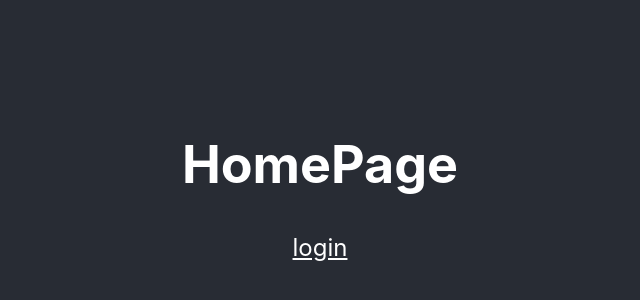
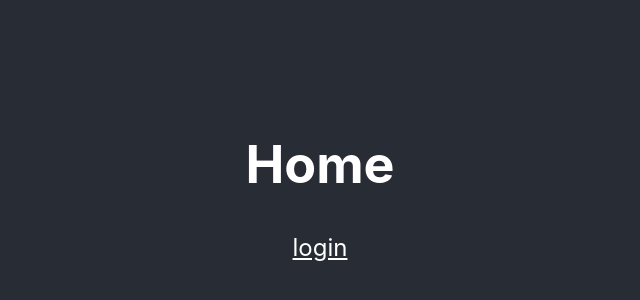
Before and after one commit to raulanatol/eoi-e2e-example, a React (Create React App) app: page / in a window 1280 px wide. Shown: the part 220-520 px from the top of the page, without its empty margins (320-960 px from the left). Built offline with nearby package versions, Linux system fonts and the light colour scheme.

Commit message:
Change Home page tittle

```diff
--- a/src/pages/Home.page.tsx
+++ b/src/pages/Home.page.tsx
@@ -3,7 +3,7 @@ import { Link } from '../components/Link/Link';
 
 const Home: FC = () => {
   return <div>
-    <h1>HomePage</h1>
+    <h1>Home</h1>
     <Link href="/login">login</Link>
   </div>;
 };
```
Also changed, not shown: 2 other files (tests, documents, lock files or other folders).
